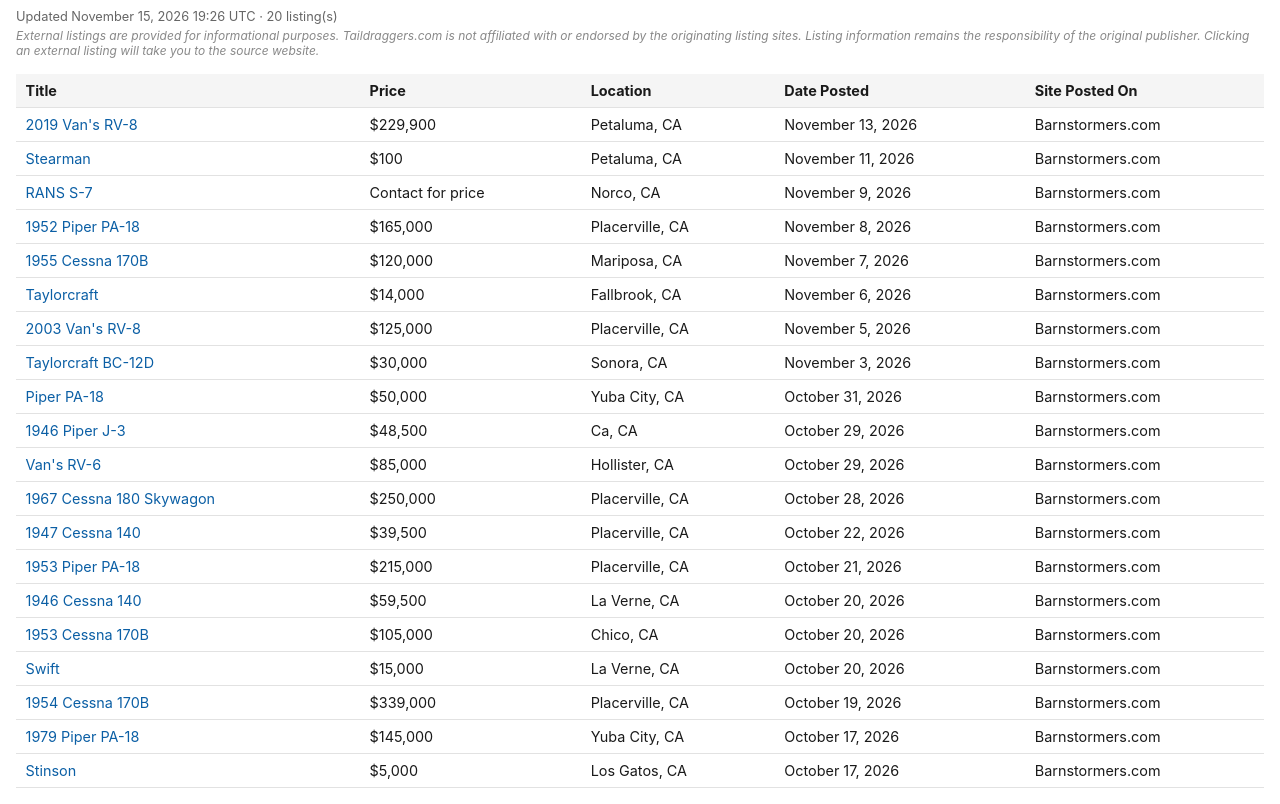
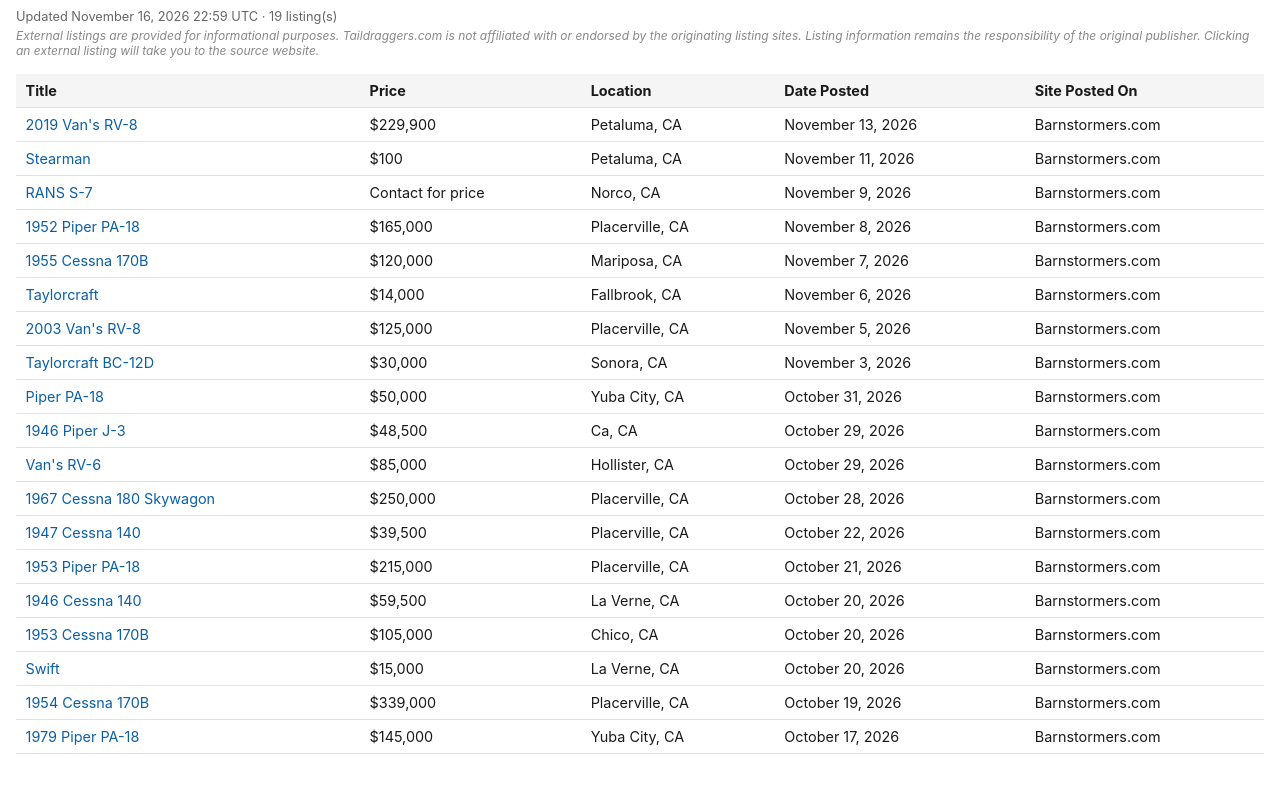
Before and after one commit to taildraggers/california, a plain HTML site: page docs/index.html in a window 1280 px wide. Shown: the part 43-847 px from the top of the page. After the commit the page ends 813 px from the top, so only its background shows below. Drawn offline with Linux system fonts and the light colour scheme.

Commit message:
Update California listings (2026-11-16)

```diff
--- a/docs/index.html
+++ b/docs/index.html
@@ -58,7 +58,7 @@
 </head>
 <body>
   <h1>Taildragger Ads in California</h1>
-  <div class="updated">Updated November 15, 2026 19:26 UTC &middot; 20 listing(s)</div>
+  <div class="updated">Updated November 16, 2026 22:59 UTC &middot; 19 listing(s)</div>
   <div class="disclaimer">External listings are provided for informational purposes. Taildraggers.com is not affiliated with or endorsed by the originating listing sites. Listing information remains the responsibility of the original publisher. Clicking an external listing will take you to the source website.</div>
   <table>
     <thead>
@@ -84,7 +84,6 @@
         <tr><td><a href="https://www.barnstormers.com/classified-2061986-Globe-Swift-Project-wo-engine.html" target="_blank" rel="noopener noreferrer">Swift</a></td><td>$15,000</td><td>La Verne, CA</td><td>October 20, 2026</td><td>Barnstormers.com</td></tr>
         <tr><td><a href="https://www.barnstormers.com/classified-2029367-1954-Cessna-170B-with-IO-360.html" target="_blank" rel="noopener noreferrer">1954 Cessna 170B</a></td><td>$339,000</td><td>Placerville, CA</td><td>October 19, 2026</td><td>Barnstormers.com</td></tr>
         <tr><td><a href="https://www.barnstormers.com/classified-2068135-1979-Piper-PA-18-Suber-Cub.html" target="_blank" rel="noopener noreferrer">1979 Piper PA-18</a></td><td>$145,000</td><td>Yuba City, CA</td><td>October 17, 2026</td><td>Barnstormers.com</td></tr>
-        <tr><td><a href="https://www.barnstormers.com/classified-2078779-Stinson-HW_75-(105).html" target="_blank" rel="noopener noreferrer">Stinson</a></td><td>$5,000</td><td>Los Gatos, CA</td><td>October 17, 2026</td><td>Barnstormers.com</td></tr>
     </tbody>
   </table>
 <script>
```
